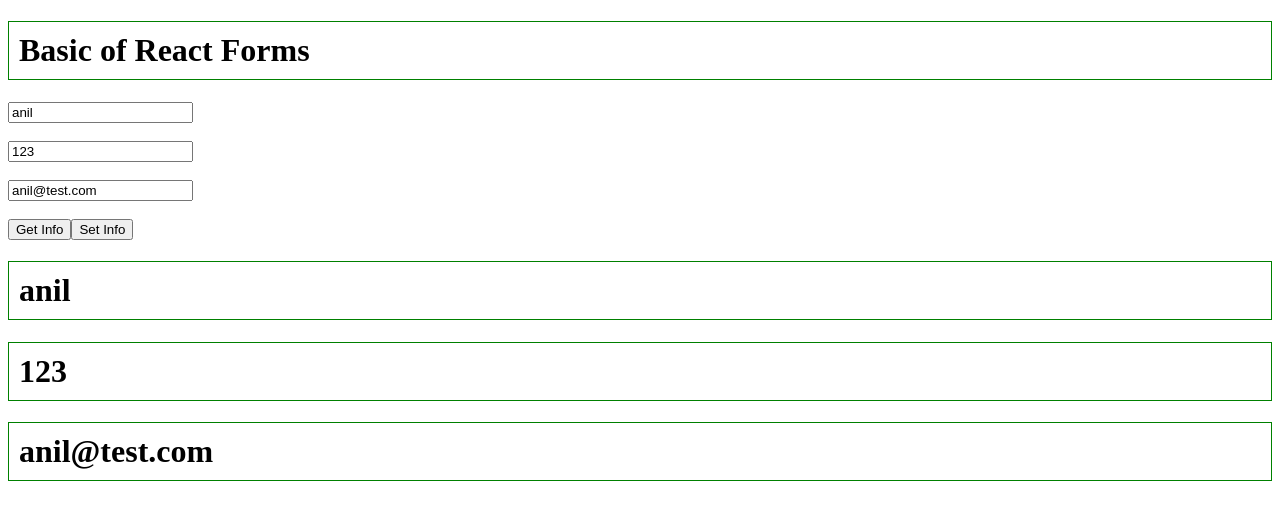
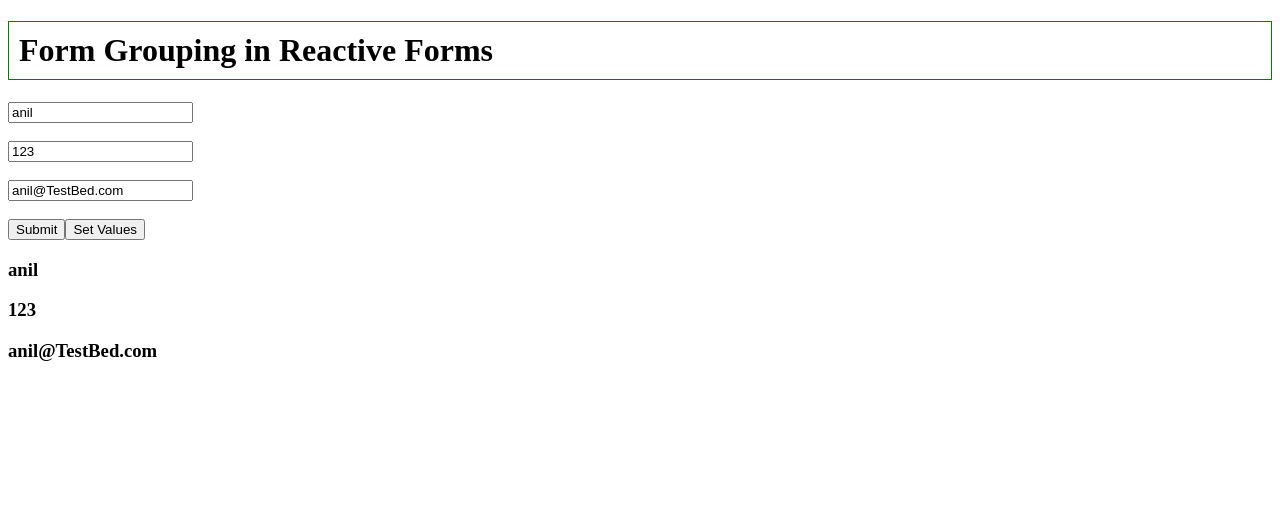
Before and after one commit to Zanna-dev/angular-v19-tutorial, an Angular app: page / in a window 1280 px wide. Shown: the top 520 px of the page. Built offline with nearby package versions, Linux system fonts and the light colour scheme.

Commit message:
Create Reactive Form Grouping

```diff
--- a/src/app/app.component.html
+++ b/src/app/app.component.html
@@ -1,16 +1,19 @@
-<h1>Basic of React Forms</h1>
-<input type="text" placeholder="enter name" [formControl]="name">
-<br><br>
-<input type="text" placeholder="enter password" [formControl]="password">
-<br><br>
-<input type="text" placeholder="enter email" [formControl]="email">
-<br><br>
-<button (click)="getValue()">Get Info</button>
-<button (click)="SetValue()">Set Info</button>
+<h1>Form Grouping in Reactive Forms</h1>
 
-<h1>{{name.value}}</h1>
-<h1>{{password.value}}</h1>
-<h1>{{email.value}}</h1>
+<form [formGroup]="profileForm" (ngSubmit)="submitData()">
+    <input type="text" placeholder="enter name" formControlName="name">
+    <br><br>
+     <input type="text" placeholder="enter password" formControlName="password">
+     <br><br>
+      <input type="text" placeholder="enter email" formControlName="email">
+      <br><br>
+      <button>Submit</button>
+      <button type="button" (click)="setValues()">Set Values</button>
+</form>
+
+<h3>{{this.profileForm.value.name}}</h3>
+<h3>{{this.profileForm.value.password}}</h3>
+<h3>{{this.profileForm.value.email}}</h3>
 
 
 
@@ -43,6 +46,38 @@
 
 
 
+
+
+
+
+
+
+
+
+
+
+
+
+
+
+
+
+
+
+
+
+<!-- <input type="text" placeholder="enter name" [formControl]="name">
+<br><br>
+<input type="text" placeholder="enter password" [formControl]="password">
+<br><br>
+<input type="text" placeholder="enter email" [formControl]="email">
+<br><br>
+<button (click)="getValue()">Get Info</button>
+<button (click)="SetValue()">Set Info</button>
+
+<h1>{{name.value}}</h1>
+<h1>{{password.value}}</h1>
+<h1>{{email.value}}</h1> -->
 
 
 
--- a/src/app/app.component.ts
+++ b/src/app/app.component.ts
@@ -4,7 +4,7 @@
 import { SignupComponent } from './signup/signup.component';
 import { ProfileComponent } from './profile/profile.component';
 import { UserComponent } from './user/user.component';
-import { FormControl, FormsModule, ReactiveFormsModule } from '@angular/forms';
+import { FormControl, FormGroup, FormsModule, ReactiveFormsModule } from '@angular/forms';
 import { NgFor, NgIf, NgSwitch, NgSwitchCase, NgSwitchDefault } from '@angular/common';
 import { HeaderComponent } from './header/header.component';
 
@@ -19,22 +19,51 @@
 
 
 export class AppComponent {
+profileForm=new FormGroup({
+  name:new FormControl('anil'),
+   password:new FormControl('123'),
+    email:new FormControl('anil@TestBed.com'),
 
-  name=new FormControl('anil');
-  password=new FormControl('123');
-  email=new FormControl('anil@test.com');
+});
 
-  getValue(){
-    console.log(this.name.value);
-    console.log(this.password.value);
-    console.log(this.email.value);
-  }
+    submitData(){
+      console.log(this.profileForm.value);
+    }
+    setValues(){
+      this.profileForm.setValue({
+        name:'peter',
+        password:"2461",
+        email:"peter@test.com"
+      })
+    }
 
-   SetValue(){
-     this.name.setValue("peter")
-      this.password.setValue("1234")
-       this.email.setValue("peter@test.com")
-  }
+
+
+
+
+
+
+
+
+
+
+
+
+  // name=new FormControl('anil');
+  // password=new FormControl('123');
+  // email=new FormControl('anil@test.com');
+
+  // getValue(){
+  //   console.log(this.name.value);
+  //   console.log(this.password.value);
+  //   console.log(this.email.value);
+  // }
+
+  //  SetValue(){
+  //    this.name.setValue("peter")
+  //     this.password.setValue("1234")
+  //      this.email.setValue("peter@test.com")
+  // }
 
 title = 'Code Step By Step';
 }
```
